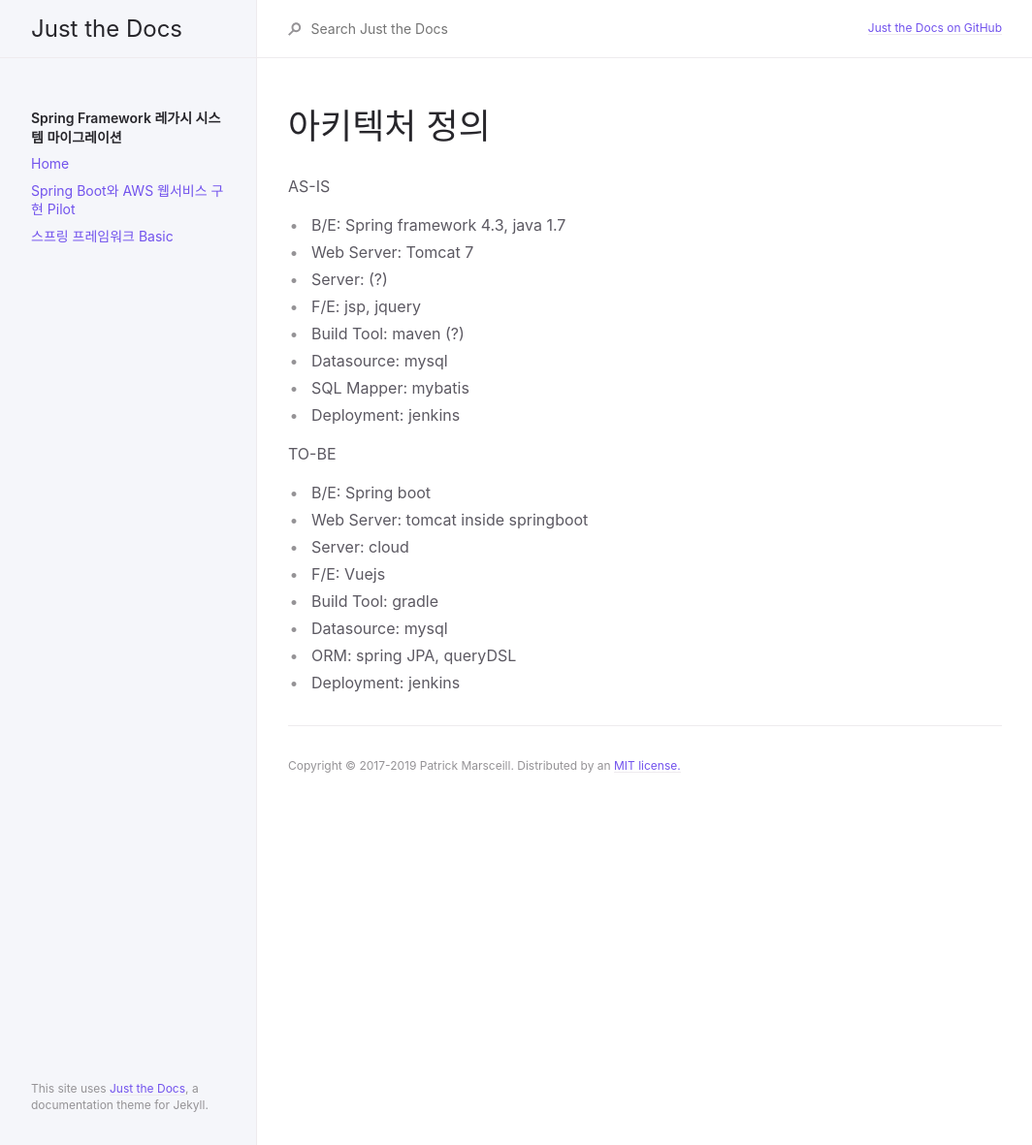
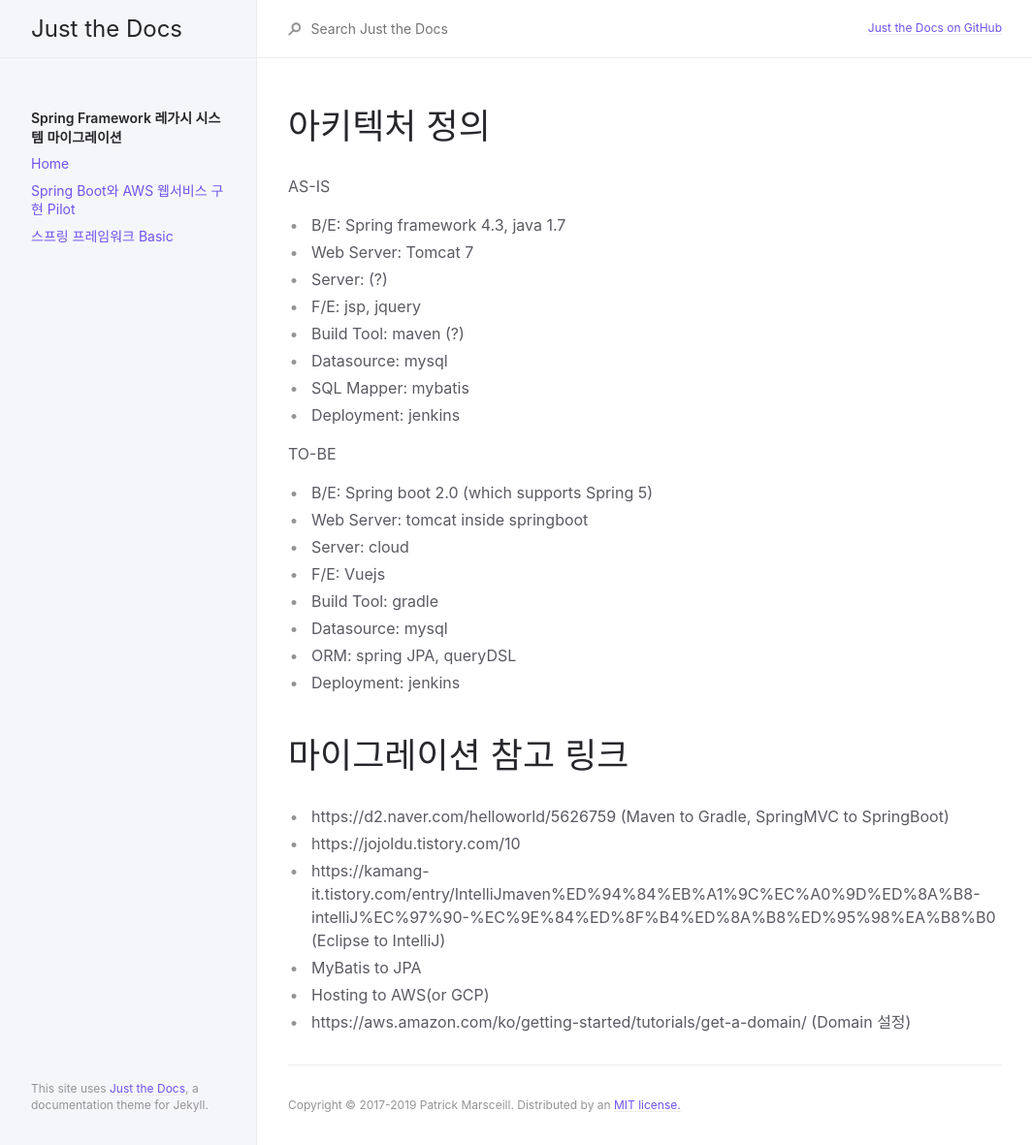
Before and after one commit to keumda/keumda.github.io, a Jekyll site: the page built from docs/2020-04-10 Legacy Migration.md, in a window 1280 px wide. Shown: the whole page at 97% size, without its empty margins (107-1171 px from the left). Built offline with Jekyll 4.4.1, drawn with Linux system fonts in a browser that asks for light colours.

Commit message:
Update 2020-04-10 Legacy Migration.md
Reference Links

```diff
--- a/docs/2020-04-10 Legacy Migration.md
+++ b/docs/2020-04-10 Legacy Migration.md
@@ -18,7 +18,7 @@ AS-IS
 - Deployment: jenkins
 
 TO-BE
-- B/E: Spring boot
+- B/E: Spring boot 2.0 (which supports Spring 5)
 - Web Server: tomcat inside springboot
 - Server: cloud
 - F/E: Vuejs
@@ -26,3 +26,11 @@ TO-BE
 - Datasource: mysql
 - ORM: spring JPA, queryDSL
 - Deployment: jenkins
+
+# 마이그레이션 참고 링크
+- https://d2.naver.com/helloworld/5626759 (Maven to Gradle, SpringMVC to SpringBoot)
+- https://jojoldu.tistory.com/10
+- https://kamang-it.tistory.com/entry/IntelliJmaven%ED%94%84%EB%A1%9C%EC%A0%9D%ED%8A%B8-intelliJ%EC%97%90-%EC%9E%84%ED%8F%B4%ED%8A%B8%ED%95%98%EA%B8%B0 (Eclipse to IntelliJ)
+- MyBatis to JPA
+- Hosting to AWS(or GCP)
+- https://aws.amazon.com/ko/getting-started/tutorials/get-a-domain/ (Domain 설정)
```
